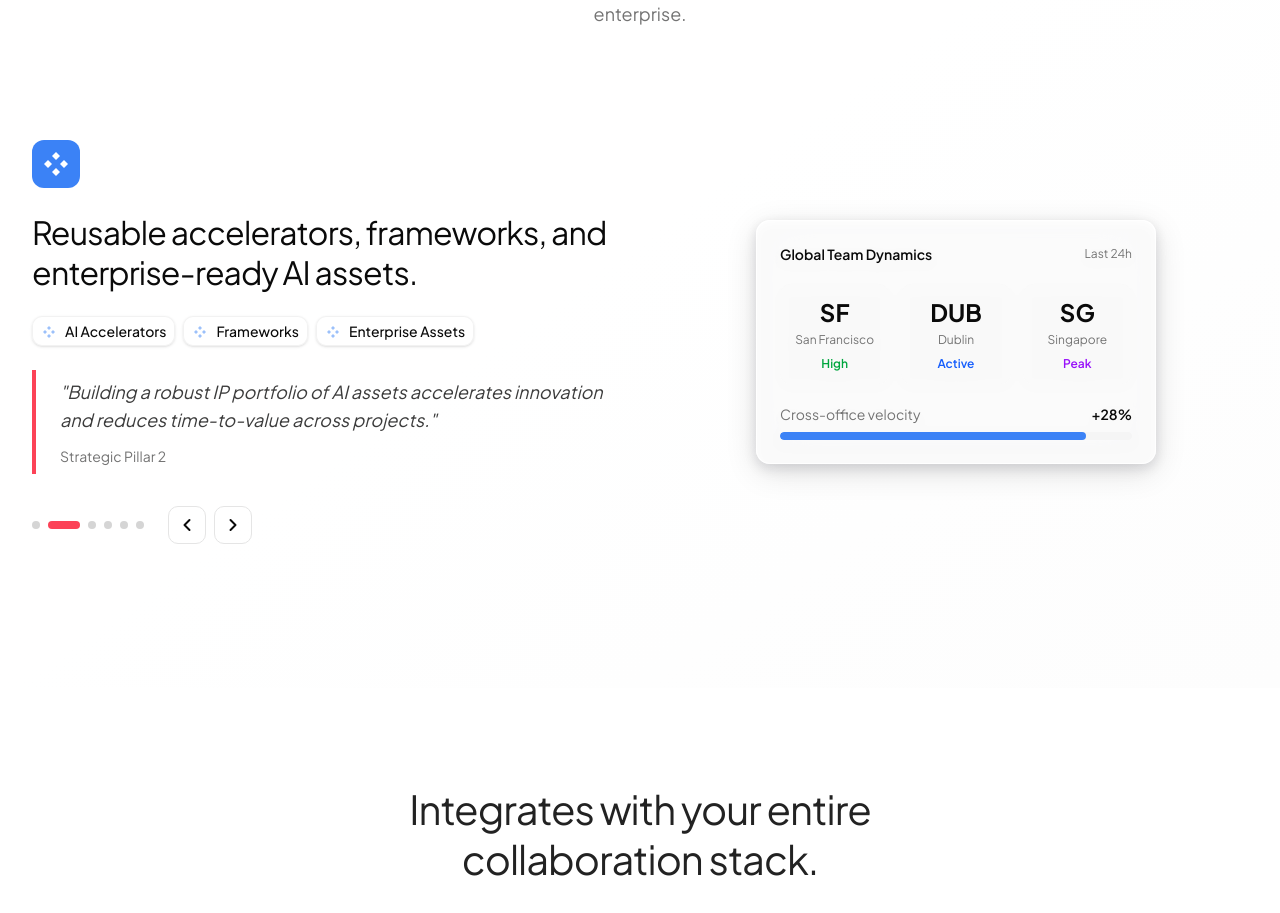
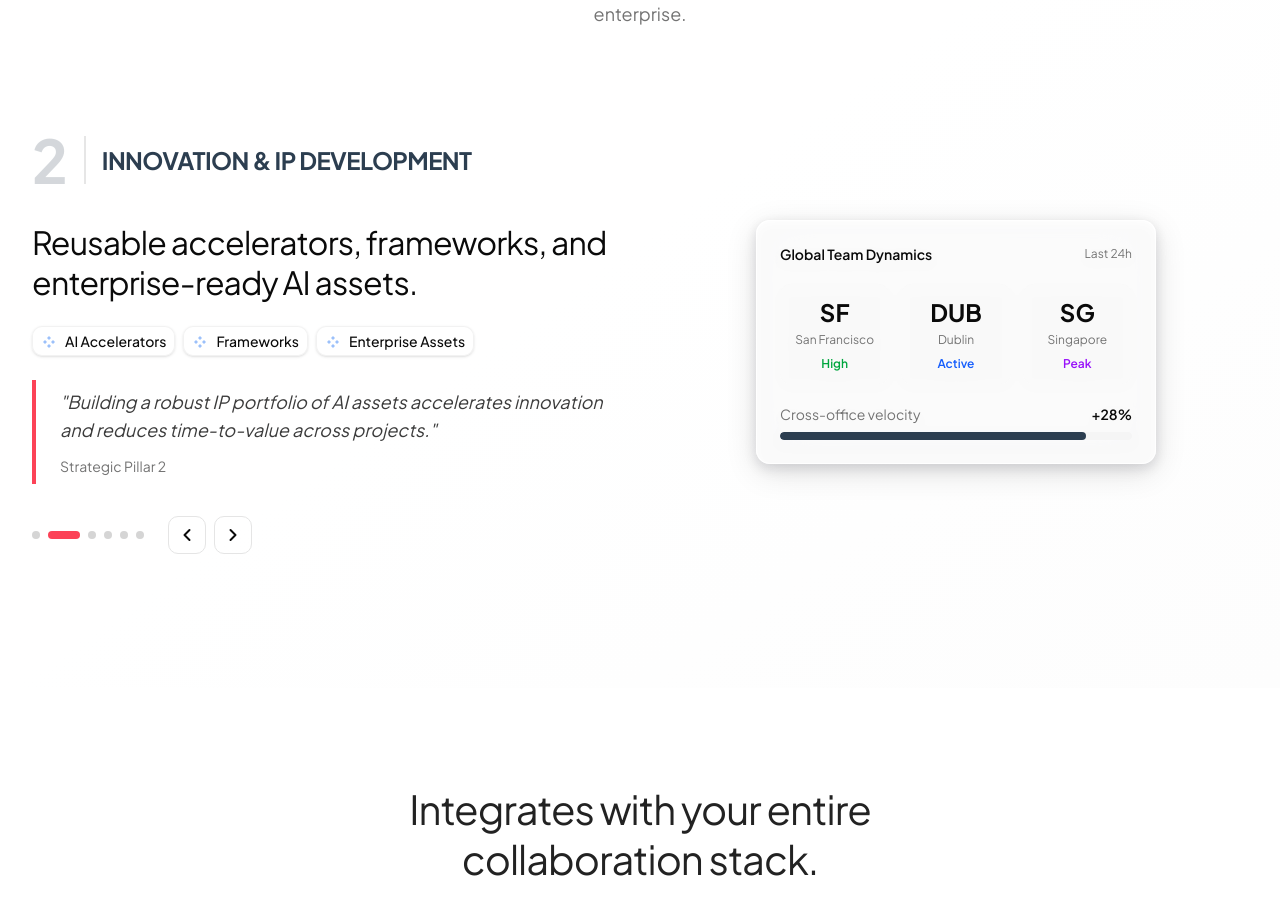
Before and after one commit to chiragpatil-lp/AIML-COE-Web-App, a Next.js app in the folder frontend/: page / in a window 1280 px wide. Shown: the part 1780-2693 px from the top of the page. Built offline with nearby package versions, Linux system fonts and the light colour scheme.

Commit message:
Caraousal

```diff
--- a/frontend/components/CaseStudiesCarousel.tsx
+++ b/frontend/components/CaseStudiesCarousel.tsx
@@ -32,7 +32,7 @@ const caseStudies: CaseStudy[] = [
     features: ["ROI Tracking", "Leadership Dashboards", "Impact Metrics"],
     quote: "Clear visibility into AI investments enables data-driven decision making and demonstrates tangible business value.",
     attribution: "Strategic Pillar 1",
-    accentColor: "#16b364",
+    accentColor: "#f2545b",
     cards: [
       {
         type: "notion",
@@ -51,7 +51,7 @@ const caseStudies: CaseStudy[] = [
     company: "Innovation & IP Development",
     logo: (
       <svg fill="none" height="48" viewBox="0 0 48 48" width="48" xmlns="http://www.w3.org/2000/svg">
-        <rect width="48" height="48" rx="12" fill="#3b82f6"/>
+        <rect width="48" height="48" rx="12" fill="#2c3e50"/>
         <path d="M24 12L28 16L24 20L20 16L24 12Z M16 20L20 24L16 28L12 24L16 20Z M32 20L36 24L32 28L28 24L32 20Z M24 28L28 32L24 36L20 32L24 28Z" fill="white"/>
       </svg>
     ),
@@ -59,7 +59,7 @@ const caseStudies: CaseStudy[] = [
     features: ["AI Accelerators", "Frameworks", "Enterprise Assets"],
     quote: "Building a robust IP portfolio of AI assets accelerates innovation and reduces time-to-value across projects.",
     attribution: "Strategic Pillar 2",
-    accentColor: "#3b82f6",
+    accentColor: "#2c3e50",
     cards: [
       {
         type: "stripe",
@@ -78,7 +78,7 @@ const caseStudies: CaseStudy[] = [
     company: "Platforms & Engineering",
     logo: (
       <svg fill="none" height="48" viewBox="0 0 48 48" width="48" xmlns="http://www.w3.org/2000/svg">
-        <rect width="48" height="48" rx="12" fill="#8B5CF6"/>
+        <rect width="48" height="48" rx="12" fill="#f2545b"/>
         <rect x="14" y="14" width="8" height="8" rx="1" fill="white"/>
         <rect x="26" y="14" width="8" height="8" rx="1" fill="white"/>
         <rect x="14" y="26" width="8" height="8" rx="1" fill="white"/>
@@ -89,7 +89,7 @@ const caseStudies: CaseStudy[] = [
     features: ["AI Tools", "Templates", "Standards"],
     quote: "Standardized platforms and engineering practices ensure quality, reliability, and scalability of AI solutions.",
     attribution: "Strategic Pillar 3",
-    accentColor: "#8B5CF6",
+    accentColor: "#f2545b",
     cards: [
       {
         type: "meeting",
@@ -108,7 +108,7 @@ const caseStudies: CaseStudy[] = [
     company: "People & Capability",
     logo: (
       <svg fill="none" height="48" viewBox="0 0 48 48" width="48" xmlns="http://www.w3.org/2000/svg">
-        <rect width="48" height="48" rx="12" fill="#F59E0B"/>
+        <rect width="48" height="48" rx="12" fill="#2c3e50"/>
         <circle cx="24" cy="18" r="5" fill="white"/>
         <path d="M14 34C14 28 18 26 24 26C30 26 34 28 34 34" stroke="white" strokeWidth="3" strokeLinecap="round"/>
       </svg>
@@ -117,7 +117,7 @@ const caseStudies: CaseStudy[] = [
     features: ["Skills Development", "Training", "Maturity Assessment"],
     quote: "Investing in people and capability development ensures long-term AI success and organizational transformation.",
     attribution: "Strategic Pillar 4",
-    accentColor: "#F59E0B",
+    accentColor: "#2c3e50",
     cards: [
       {
         type: "figma",
@@ -136,7 +136,7 @@ const caseStudies: CaseStudy[] = [
     company: "Operational Excellence",
     logo: (
       <svg fill="none" height="48" viewBox="0 0 48 48" width="48" xmlns="http://www.w3.org/2000/svg">
-        <rect width="48" height="48" rx="12" fill="#10B981"/>
+        <rect width="48" height="48" rx="12" fill="#f2545b"/>
         <path d="M14 24L20 30L34 16" stroke="white" strokeWidth="3" strokeLinecap="round" strokeLinejoin="round"/>
       </svg>
     ),
@@ -144,7 +144,7 @@ const caseStudies: CaseStudy[] = [
     features: ["Quality Assurance", "Best Practices", "Continuous Improvement"],
     quote: "Operational excellence through standardized processes and continuous improvement drives consistent AI delivery.",
     attribution: "Strategic Pillar 5",
-    accentColor: "#10B981",
+    accentColor: "#f2545b",
     cards: [
       {
         type: "notion",
@@ -163,7 +163,7 @@ const caseStudies: CaseStudy[] = [
     company: "Communication & Intelligence",
     logo: (
       <svg fill="none" height="48" viewBox="0 0 48 48" width="48" xmlns="http://www.w3.org/2000/svg">
-        <rect width="48" height="48" rx="12" fill="#EC4899"/>
+        <rect width="48" height="48" rx="12" fill="#2c3e50"/>
         <path d="M16 20C16 17 18 15 21 15H27C30 15 32 17 32 20V24C32 27 30 29 27 29H24L19 33V29C17 29 16 27 16 24V20Z" fill="white"/>
       </svg>
     ),
@@ -171,7 +171,7 @@ const caseStudies: CaseStudy[] = [
     features: ["Market Insights", "AI Trends", "COE Showcase"],
     quote: "Strategic communication and market intelligence keep the COE aligned with industry trends and showcase our impact.",
     attribution: "Strategic Pillar 6",
-    accentColor: "#EC4899",
+    accentColor: "#2c3e50",
     cards: [
       {
         type: "stripe",
@@ -639,7 +639,23 @@ export const CaseStudiesCarousel = () => {
                 }}
                 className="space-y-6"
               >
-                <div className="text-foreground/60">{currentStudy.logo}</div>
+                <div className="flex flex-col gap-2">
+                  <div className="flex items-center gap-4 mb-2">
+                    <span
+                      className="text-6xl font-bold opacity-20"
+                      style={{ color: currentStudy.accentColor }}
+                    >
+                      {currentIndex + 1}
+                    </span>
+                    <div className="h-12 w-[2px] bg-foreground/10" />
+                    <h3
+                      className="text-2xl font-bold tracking-tight uppercase"
+                      style={{ color: currentStudy.accentColor }}
+                    >
+                      {currentStudy.company}
+                    </h3>
+                  </div>
+                </div>
 
                 <h2
                   className="text-4xl font-bold text-foreground leading-tight tracking-tight"
```
